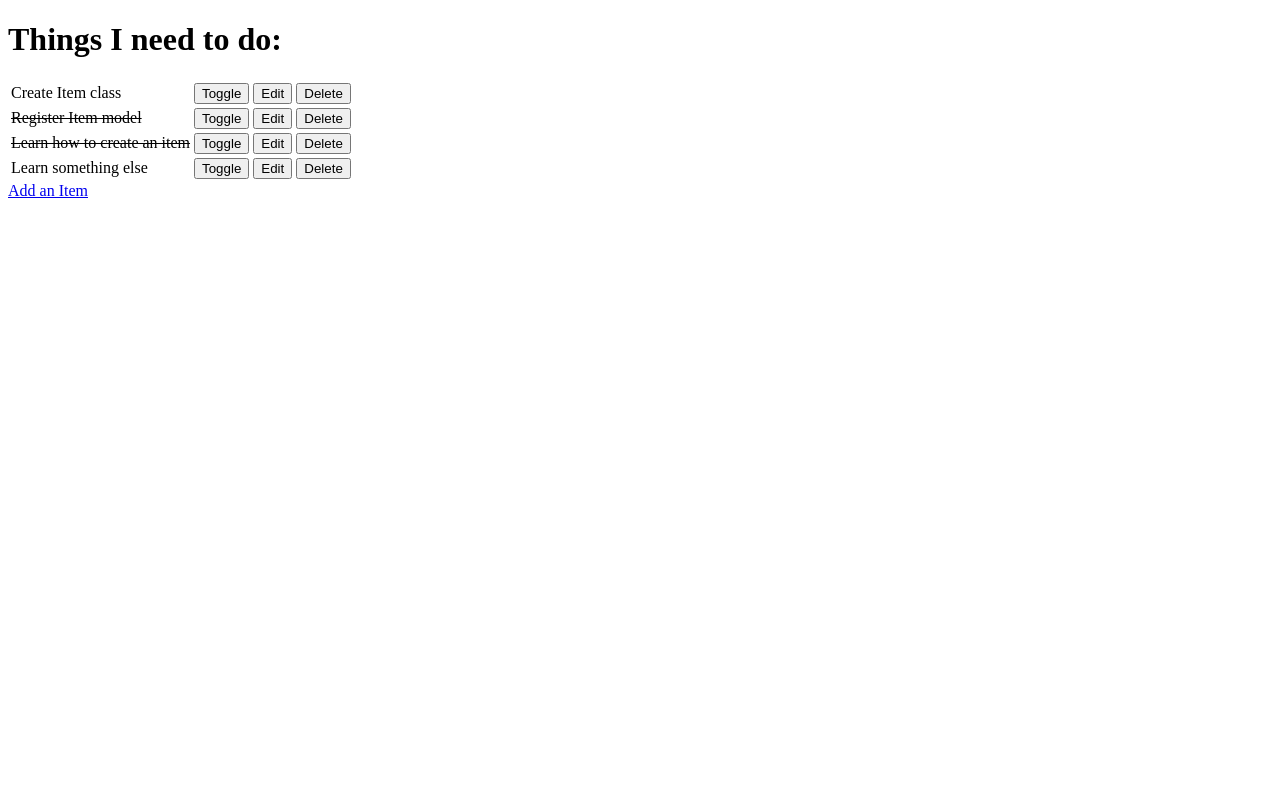
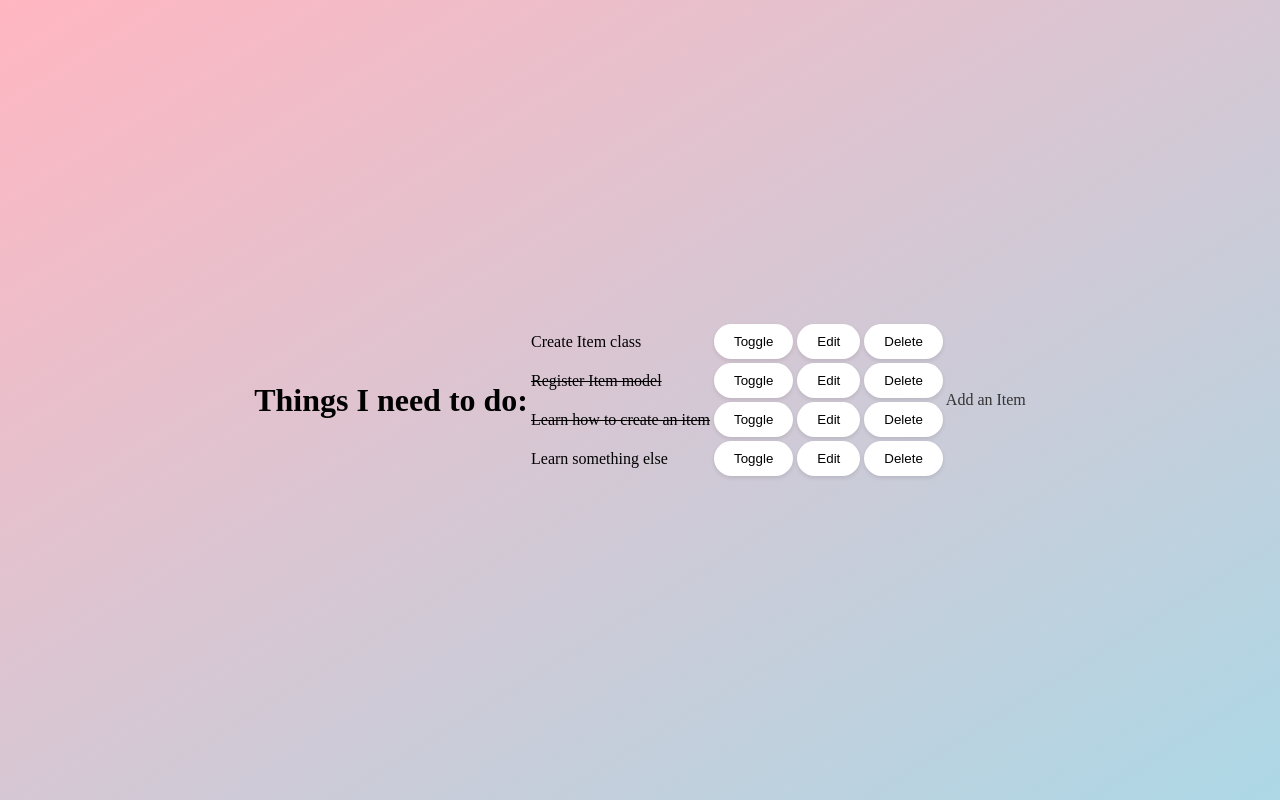
Before and after one commit to DietkeSt/hello-django, a Django app: page / in a window 1280 px wide. Run offline with Django 3.2, Linux system fonts and the light colour scheme; data comes from the database, SQL or seed files in the repository.

Commit message:
Add styling to project

```diff
--- /dev/null
+++ b/django_todo/styles.css
@@ -0,0 +1,43 @@
+body {
+    display: flex;
+    align-items: center;
+    justify-content: center;
+    min-height: 100vh;
+    margin: 0;
+    background: linear-gradient(to bottom right, #ffb6c1, #add8e6);
+    /* Pastel pink and blue gradient */
+}
+
+.container {
+    background: linear-gradient(to bottom right, #ffb6c1, #add8e6);
+    /* Pastel pink and blue gradient */
+    border-radius: 15px;
+    padding: 20px;
+    box-shadow: 0 4px 8px rgba(0, 0, 0, 0.1);
+}
+
+button {
+    border: none;
+    border-radius: 25px;
+    padding: 10px 20px;
+    cursor: pointer;
+    background-color: #fff;
+    /* White button background */
+    box-shadow: 0 2px 4px rgba(0, 0, 0, 0.1);
+}
+
+button:hover {
+    background-color: #e0e0e0;
+    /* Light gray on hover */
+}
+
+a {
+    text-decoration: none;
+    color: #333;
+    /* Dark text color for links */
+}
+
+a:hover {
+    color: #555;
+    /* Slightly lighter text color on hover */
+}
--- a/todo/templates/todo/add_item.html
+++ b/todo/templates/todo/add_item.html
@@ -4,6 +4,7 @@
     <meta charset="UTF-8" />
     <meta http-equiv="X-UA-Compatible" content="IE=edge" />
     <meta name="viewport" content="width=device-width, initial-scale=1.0" />
+    <link rel="stylesheet" type="text/css" href="/django_todo/styles.css" />
     <title>ADD ITEM</title>
   </head>
   <body>
--- a/todo/templates/todo/edit_item.html
+++ b/todo/templates/todo/edit_item.html
@@ -4,6 +4,7 @@
     <meta charset="UTF-8" />
     <meta http-equiv="X-UA-Compatible" content="IE=edge" />
     <meta name="viewport" content="width=device-width, initial-scale=1.0" />
+    <link rel="stylesheet" type="text/css" href="/django_todo/styles.css">
     <title>EDIT ITEM</title>
   </head>
   <body>
--- a/todo/templates/todo/todo_list.html
+++ b/todo/templates/todo/todo_list.html
@@ -4,6 +4,7 @@
     <meta charset="UTF-8" />
     <meta http-equiv="X-UA-Compatible" content="IE=edge" />
     <meta name="viewport" content="width=device-width, initial-scale=1.0" />
+    <link rel="stylesheet" type="text/css" href="/django_todo/styles.css">
     <title>TODO LIST</title>
   </head>
   <body>
```
